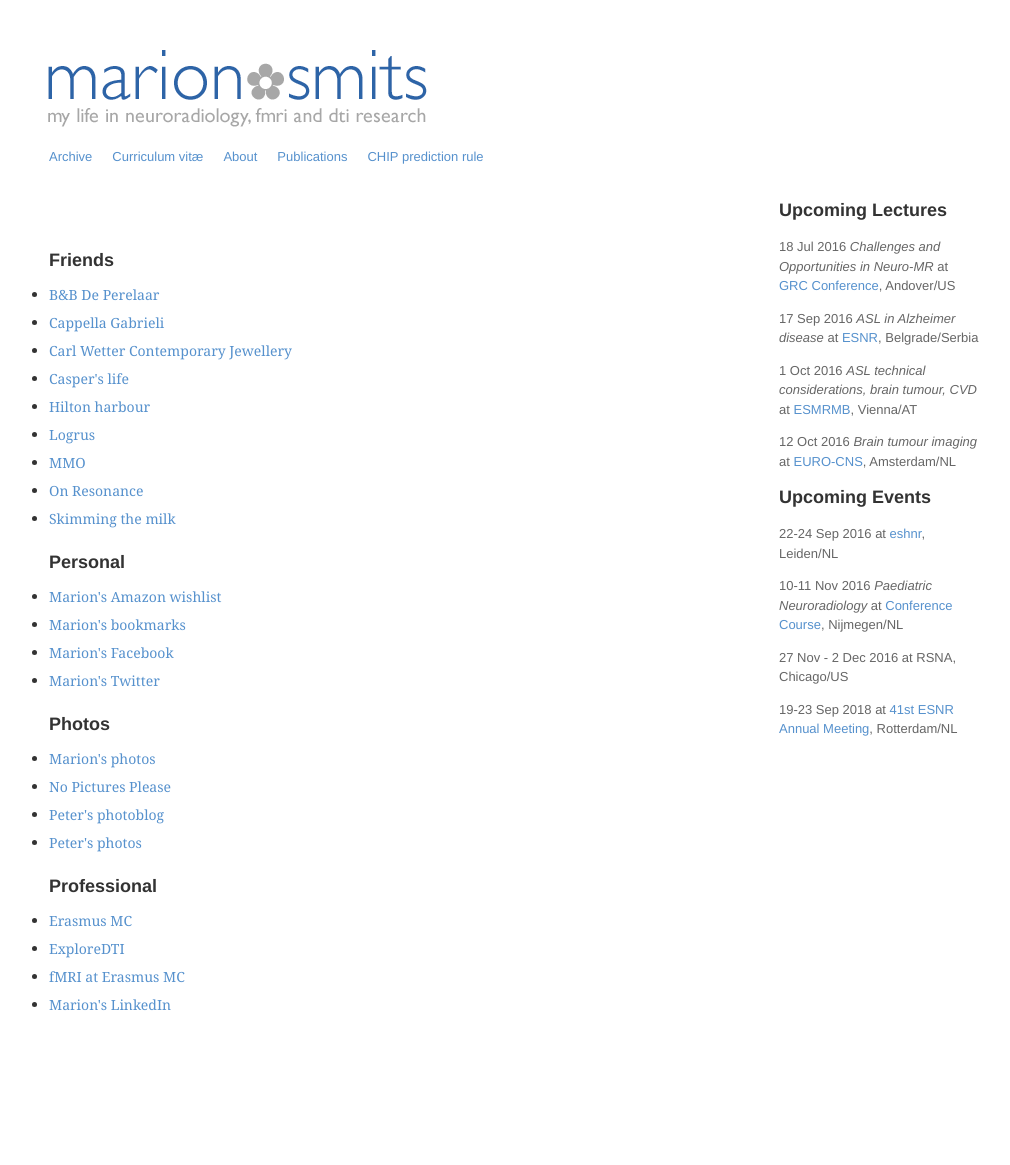
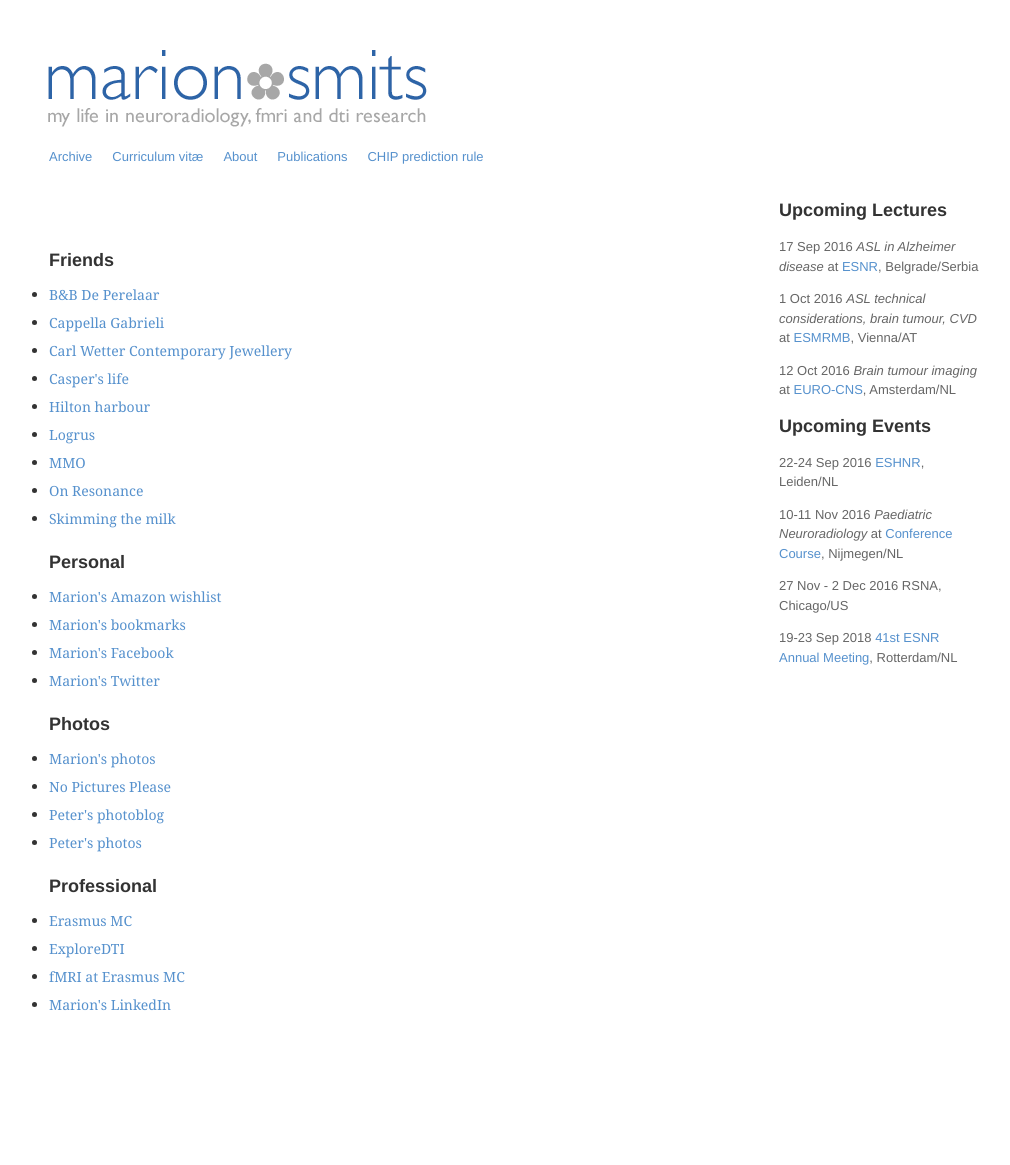
Before and after one commit to marionsmits/marionsmits.github.io, a Jekyll site: the page built from links.html, in a window 1280 px wide. Shown: the whole page, without its empty margins (1-1011 px from the left). Built offline with Jekyll 4.4.1, drawn with Linux system fonts in a browser that asks for light colours.

Commit message:
Update events.md

```diff
--- a/_includes/events.md
+++ b/_includes/events.md
@@ -1,6 +1,4 @@
 ## Upcoming Lectures
-
-18 Jul 2016 _Challenges and Opportunities in Neuro-MR_ at [GRC Conference](https://www.grc.org/programs.aspx?id=12961), Andover/US
 
 17 Sep 2016 _ASL in Alzheimer disease_ at [ESNR](http://www.esnr.org/en/39th-esnr-annual-meeting/), Belgrade/Serbia
 
@@ -11,10 +9,10 @@
 
 ## Upcoming Events
 
-22-24 Sep 2016 at [eshnr](http://www.eshnr.eu/meetings/general-information/), Leiden/NL
+22-24 Sep 2016 [ESHNR](http://www.eshnr.eu/meetings/general-information/), Leiden/NL
 
 10-11 Nov 2016 _Paediatric Neuroradiology_ at [Conference Course](https://www.paoheyendael.nl/nl/congressen-en-symposia), Nijmegen/NL
 
-27 Nov - 2 Dec 2016 at RSNA, Chicago/US
+27 Nov - 2 Dec 2016 RSNA, Chicago/US
 
-19-23 Sep 2018 at [41st ESNR Annual Meeting](http://www.esnr.org/en/calendar/esnr-annual-meetings/19-09-2018-41st-esnr-annual-meeting/), Rotterdam/NL
+19-23 Sep 2018 [41st ESNR Annual Meeting](http://www.esnr.org/en/calendar/esnr-annual-meetings/19-09-2018-41st-esnr-annual-meeting/), Rotterdam/NL
```
